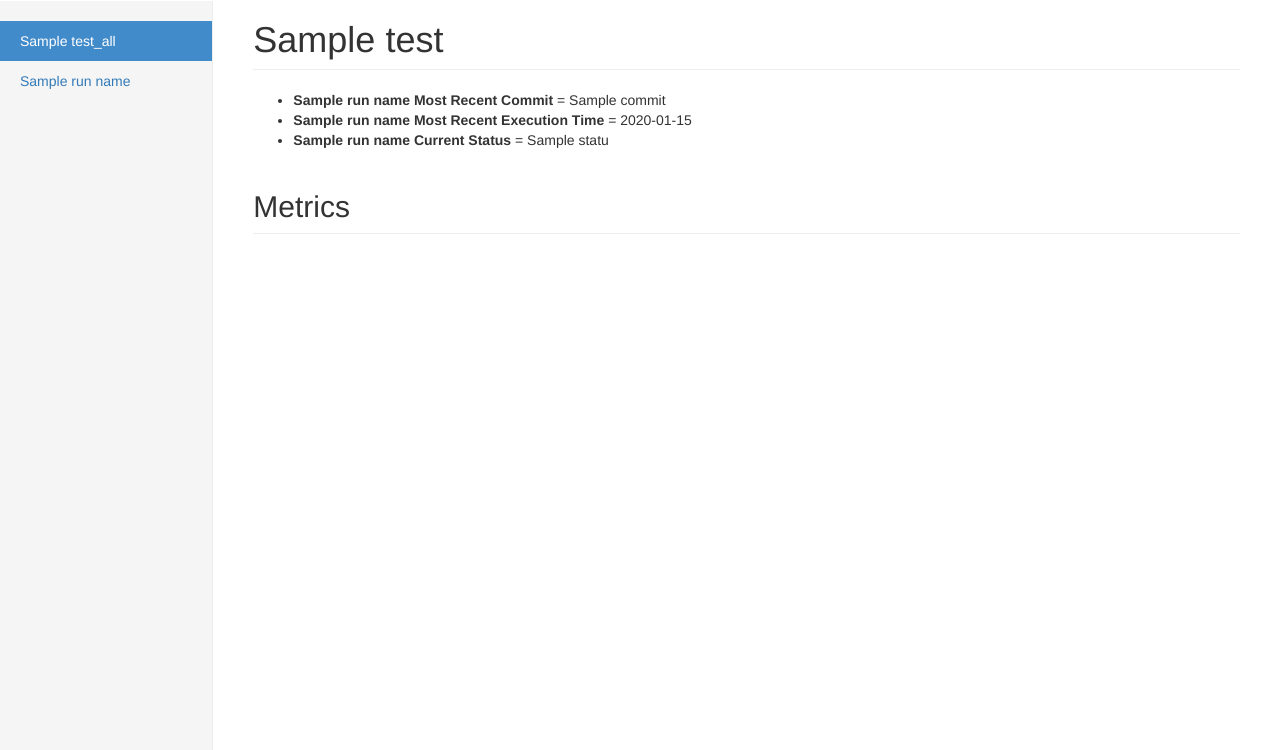
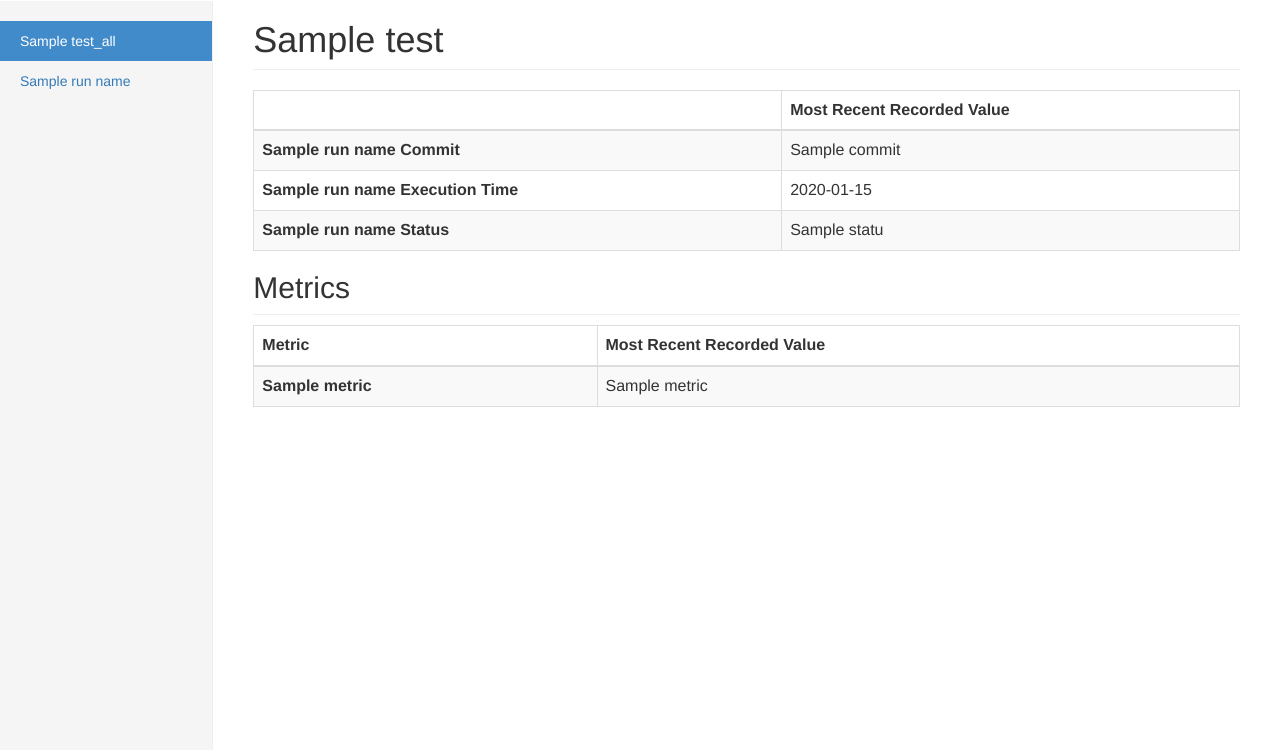
Before and after one commit to Milad-Rakhsha/metrics-database, a Flask app: template frontend/app/templates/metrics.html in a window 1280 px wide. Shown: the part 50-800 px from the top of the page. Run offline with Flask 2, Linux system fonts and the light colour scheme; the template is opened without the code that fills it: most values are stand-ins (such as "Sample title", 1, 10 or a date in 2020); parts of the project's set-up code (start-up, migrations or seed data) failed here and were passed over; some libraries are stand-ins or nearby versions.

Commit message:
zoom added to plots. Most recent values table need some work

```diff
--- a/frontend/app/static/plot.js
+++ b/frontend/app/static/plot.js
@@ -66,7 +66,10 @@ function plot(metrics, run_names, runs){
 								  1: {color: '#1c91c0'},
 								  2: {color: '#f1ca3a'}
 								},
-						pointSize: 3
+						pointSize: 3,
+						explorer: {axis: 'horizontal',
+								   actions: ['dragToZoom','rightClickToReset'],
+								   maxZoomIn: 0}
 					   };
 
 		if(first){
--- a/frontend/app/templates/metrics.html
+++ b/frontend/app/templates/metrics.html
@@ -5,8 +5,10 @@
     <script type="text/javascript">
 
         // Set a callback to run when the Google Visualization API is loaded.
+        google.load("visualization", "1.1", {packages: ['annotationchart']});
         google.setOnLoadCallback(drawChart);
         var tests = {{tests|tojson|safe}};
+        console.log(tests);
         var metrics = []; // Array with metric names. Size = Number of plots
 
     </script>
@@ -31,17 +33,59 @@
 
         <div class="col-sm-9 col-sm-offset-3 col-md-10 col-md-offset-2 main">
           <h1 class="page-header">{{ tests.name }}</h1>
-    <ul>
-        {% for t in tests.run_names %}
-        <li> <strong>{{t}} Most Recent Commit</strong> = {{tests.latest_commits[loop.index0]}}</li>
-        <li> <strong>{{t}} Most Recent Execution Time</strong> = {{tests.current_execution_times[loop.index0]}} </li>
-        <li> <strong>{{t}} Current Status</strong> = {{tests.status[loop.index0]}} </li>
-        </br>
-        {% endfor %}
-    </ul>
+
+    <table class="table table-bordered table-striped">
+      <thead>
+        <tr>
+          <th></th>
+          <th>
+            Most Recent Recorded Value
+          </th>
+        </tr>
+      </thead>
+      <tbody>
+      {% for t in tests.run_names %}
+        <tr>
+          <th class="text-nowrap" scope="row">{{t}} Commit</th>
+          <td>{{tests.latest_commits[loop.index0]}}</td>
+        </tr>
+        <tr>
+          <th class="text-nowrap" scope="row">{{t}} Execution Time</th>
+          <td>{{tests.current_execution_times[loop.index0]}}</td>
+        </tr>
+        <tr>
+          <th class="text-nowrap" scope="row">{{t}} Status</th>
+          <td>{{tests.status[loop.index0]}}</td>
+        </tr>
+      {% endfor %}
+
+      </tbody>
+    </table>
 
     <div id="metrics">
+
         <h2 class="sub-header">Metrics</h2>
+            <table class="table table-bordered table-striped">
+                <thead>
+                <tr>
+                    <th> Metric</th>
+                    <th> Most Recent Recorded Value </th>
+                </tr>
+                </thead>
+                <tbody>
+                {% for t in tests.run_names %}
+                    {% for metric in tests[t][0]['metrics'] %}
+                    <tr>
+                        <th class="text-nowrap" scope="row">{{metric}} </th>
+                        <td>{{tests[t][tests[t]|length - 1]['metrics'][metric]}}</td>
+                    </tr>
+                    {% endfor %}
+
+                {% endfor %}
+
+                </tbody>
+            </table>
+
     </div>
 
 
```
